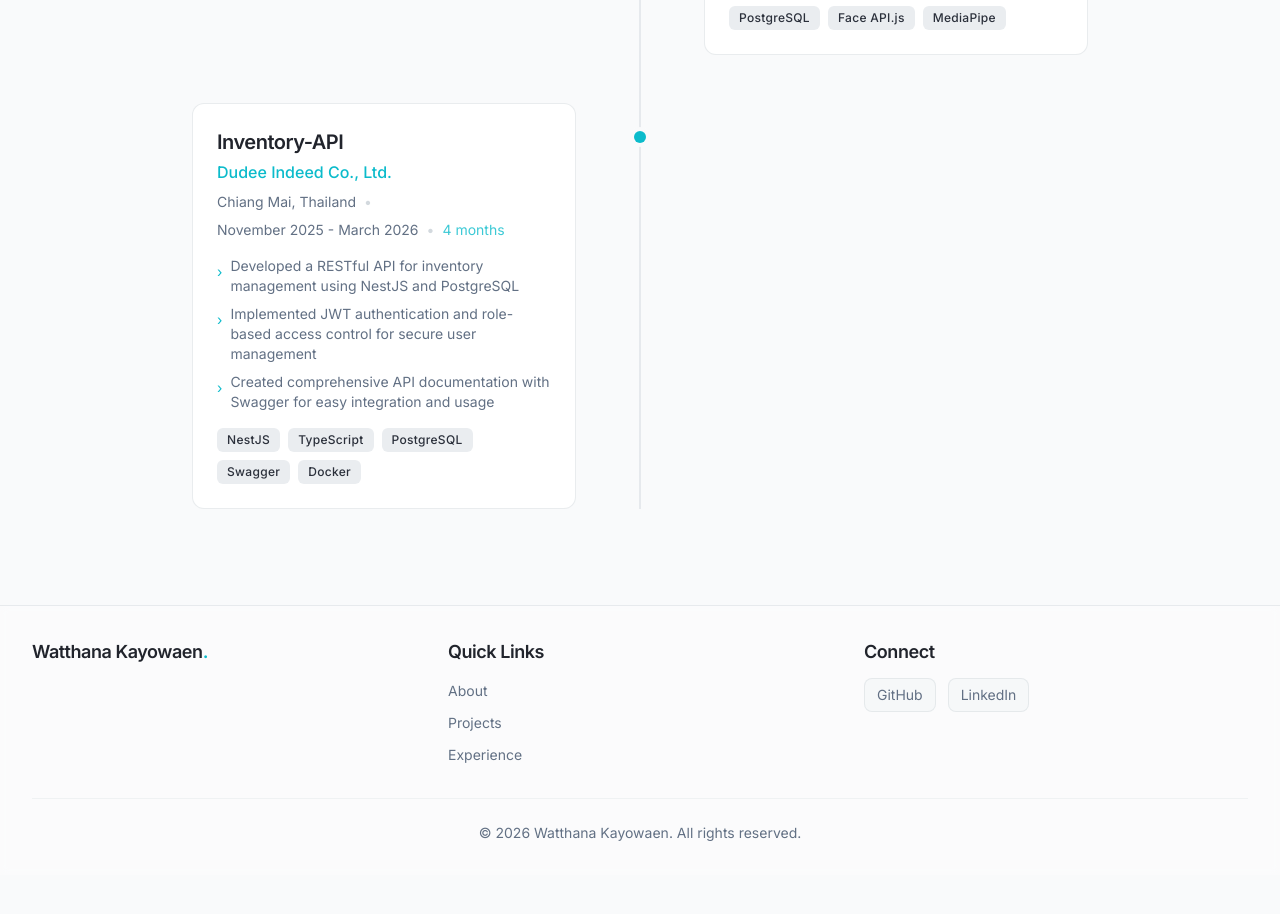
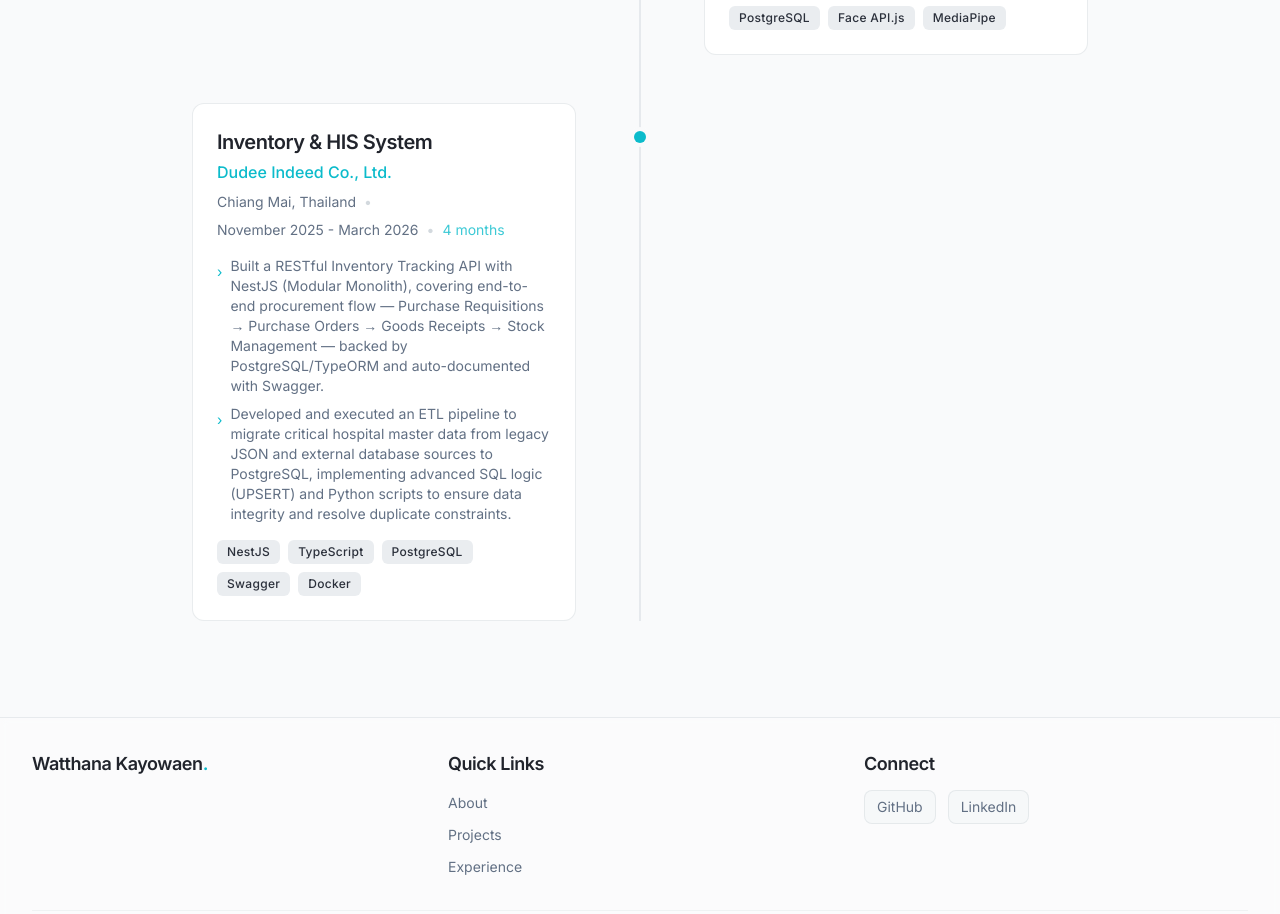
Before and after one commit to Watthana65022128/my-portfolio, a Next.js app: page / in a window 1280 px wide. Shown: the part 4440-5354 px from the top of the page. Before the commit the page ends 5315 px from the top, so only its background shows below. Built offline with nearby package versions, Linux system fonts and the light colour scheme.

Commit message:
feat: update experience entry for Dudee Indeed Co., Ltd. with new project name and detailed responsibilities

```diff
--- a/src/data/experience.ts
+++ b/src/data/experience.ts
@@ -46,15 +46,14 @@ export const experiences: Experience[] = [
   {
     id: "3",
     company: "Dudee Indeed Co., Ltd.",
-    projectName: "Inventory-API",
+    projectName: "Inventory & HIS System",
     location: "Chiang Mai, Thailand",
     startDate: "2025-11",
     endDate: "2026-03",
     current: false,
     responsibilities: [
-      "Developed a RESTful API for inventory management using NestJS and PostgreSQL",
-      "Implemented JWT authentication and role-based access control for secure user management",
-      "Created comprehensive API documentation with Swagger for easy integration and usage",
+      "Built a RESTful Inventory Tracking API with NestJS (Modular Monolith), covering end-to-end procurement flow — Purchase Requisitions → Purchase Orders → Goods Receipts → Stock Management — backed by PostgreSQL/TypeORM and auto-documented with Swagger.",
+      "Developed and executed an ETL pipeline to migrate critical hospital master data from legacy JSON and external database sources to PostgreSQL, implementing advanced SQL logic (UPSERT) and Python scripts to ensure data integrity and resolve duplicate constraints.",
     ],
     technologies: [
       "NestJS",
```
